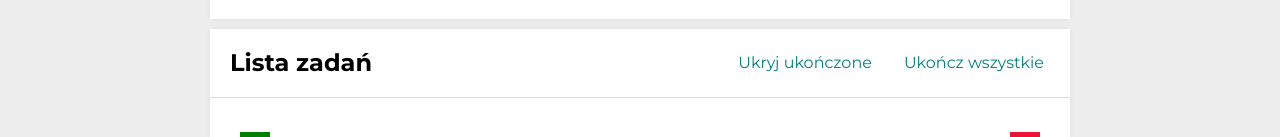
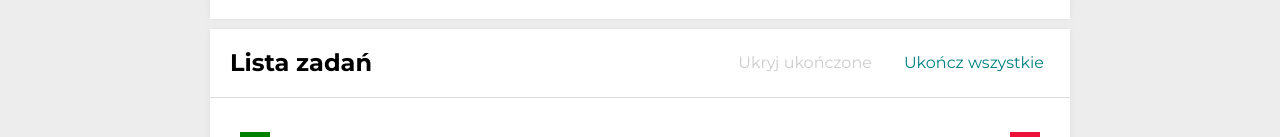
Before and after one commit to krystian-kazmierczak/todo-list-react, a React (Create React App) app: page /#/zadania in a window 1280 px wide. Both pictures are taken after a click on the button "Pobierz przykładowe zadania". Shown: the part 447-584 px from the top of the page. Built offline with nearby package versions, Linux system fonts and the light colour scheme.

Commit message:
added selector selectIsEveryTaskUndone

```diff
--- a/src/features/tasks/TasksPage/Buttons/index.js
+++ b/src/features/tasks/TasksPage/Buttons/index.js
@@ -3,16 +3,16 @@ import {
   selectAreTasksEmpty,
   selectHideDoneTasks,
   selectIsEveryTaskDone,
-  selectTasks,
+  selectIsEveryTaskUndone,
   setAllTaskDone,
   toggleHideDoneTasks,
 } from "../../tasksSlice";
 import { Wrapper, Button } from "../Button/styled";
 
 const Buttons = () => {
-  const tasks = useSelector(selectTasks);
   const areTasksEmpty = useSelector(selectAreTasksEmpty);
   const isEveryTaskDone = useSelector(selectIsEveryTaskDone);
+  const isEveryTaskUndone = useSelector(selectIsEveryTaskUndone);
   const hideDoneTasks = useSelector(selectHideDoneTasks);
   const dispatch = useDispatch();
 
@@ -20,9 +20,8 @@ const Buttons = () => {
     <Wrapper>
       {!areTasksEmpty && (
         <>
-          <Button onClick={() => {
-            if (tasks.some((task) => task.done)){
-            dispatch(toggleHideDoneTasks())}}}>
+          <Button onClick={() => dispatch(toggleHideDoneTasks())}
+            disabled={isEveryTaskUndone}>
             {hideDoneTasks ? "Pokaż" : "Ukryj"} ukończone
           </Button>
           <Button
--- a/src/features/tasks/tasksSlice.js
+++ b/src/features/tasks/tasksSlice.js
@@ -59,6 +59,7 @@ export const selectHideDoneTasks = (state) => selectTaskState(state).hideDoneTas
 export const selectLoading = state => selectTaskState(state).loading;
 export const selectAreTasksEmpty = (state) => selectTasks(state).length === 0;
 export const selectIsEveryTaskDone = (state) => selectTasks(state).every(({ done }) => done);
+export const selectIsEveryTaskUndone = (state) => selectTasks(state).every(({ done }) => !done);
 export const getTaskById = (state, taskId) => selectTasks(state).find(({ id }) => id === taskId);
 
 export const selectTasksByQuery = (state, query) => {
```
